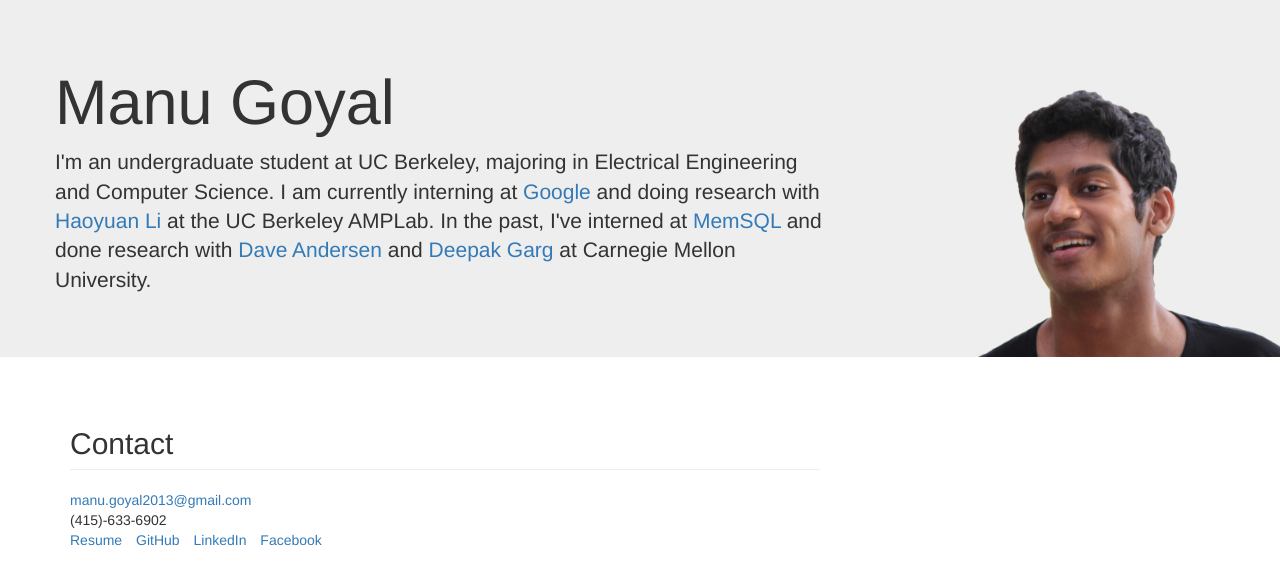
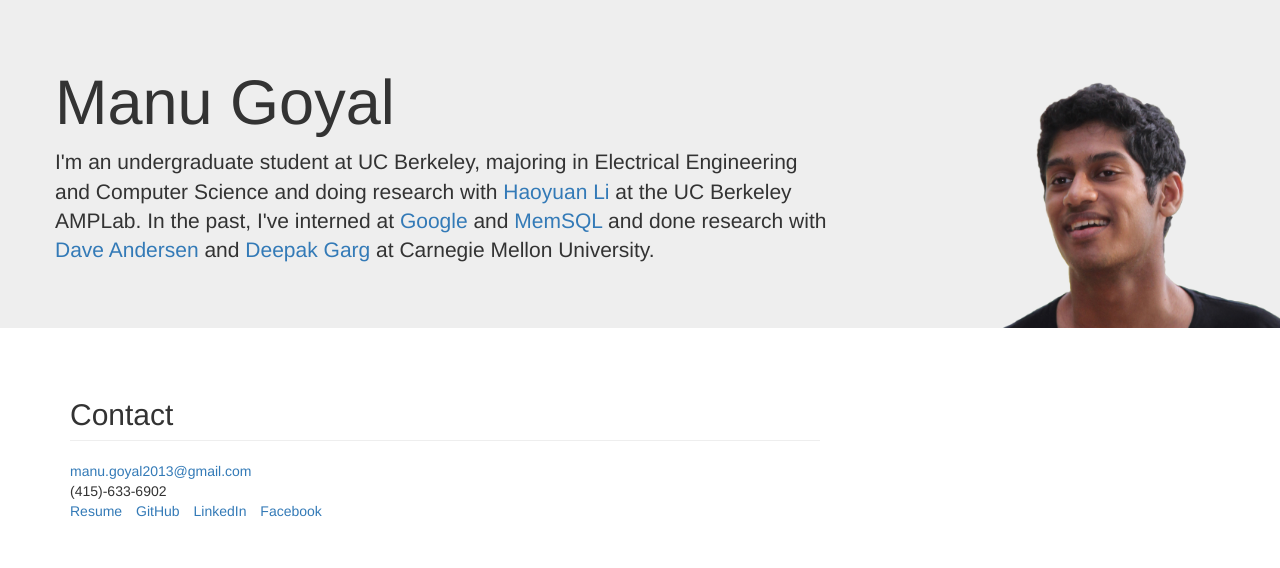
Before and after one commit to manugoyal/manugoyal.com, a website: page app/index.html in a window 1280 px wide. Shown: the top 568 px of the page. Drawn offline with nearby package versions, Linux system fonts and the light colour scheme.

Commit message:
Updated description to move Google to the past

```diff
--- a/app/index.html
+++ b/app/index.html
@@ -34,13 +34,13 @@
             </div>
             <div class="row">
               <p class="lead"> I'm an undergraduate student at UC Berkeley,
-                majoring in Electrical Engineering and Computer Science. I am
-                currently interning at <a href="#google">Google</a> and doing
-                research with <a href="#hy">Haoyuan Li</a> at the UC Berkeley
-                AMPLab. In the past, I've interned
-                at <a href="#memsql">MemSQL</a> and done research
-                with <a href="#dga">Dave Andersen</a> and <a href="#dg">Deepak
-                Garg</a> at Carnegie Mellon University.</p>
+                majoring in Electrical Engineering and Computer Science and
+                doing research with <a href="#hy">Haoyuan Li</a> at the UC
+                Berkeley AMPLab. In the past, I've interned
+                at <a href="#google">Google</a> and <a href="#memsql">MemSQL</a>
+                and done research with <a href="#dga">Dave Andersen</a>
+                and <a href="#dg">Deepak Garg</a> at Carnegie Mellon
+                University.</p>
             </div>
           </div>
         </div>
```
